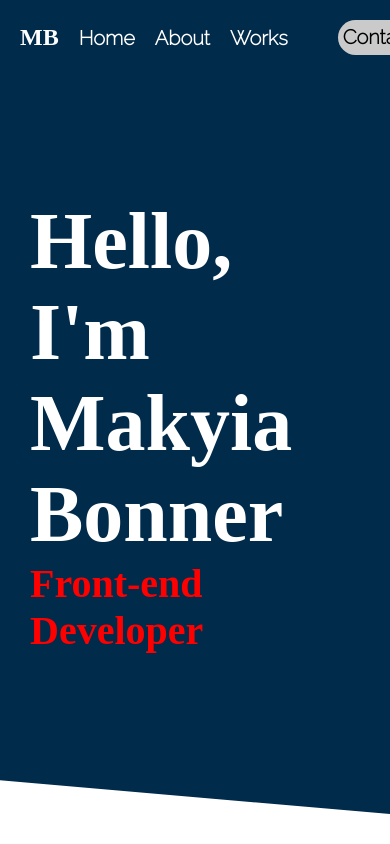
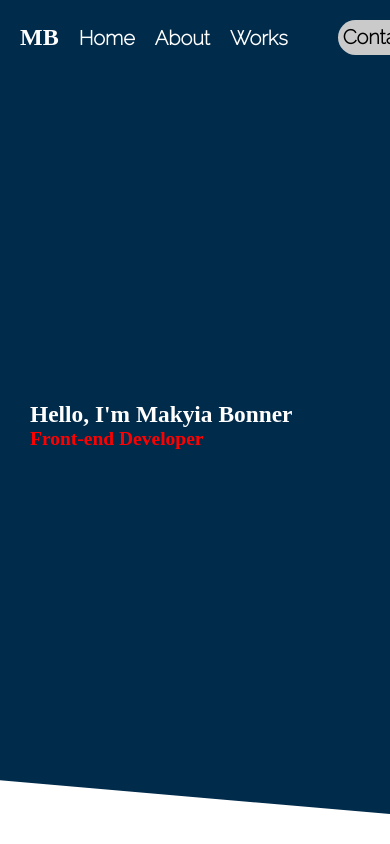
Before and after one commit to makyiabonner/portfolio, a Next.js app: page / in a window 390 px wide. Shown: the top 844 px of the page. Built offline with nearby package versions, Linux system fonts and the light colour scheme; a web font is replaced by a local one.

Commit message:
feature: landing title & subtitle responsive

```diff
--- a/src/styles/Home.module.css
+++ b/src/styles/Home.module.css
@@ -51,11 +51,11 @@
 }
 .landingTitle{
   color:white;
-  font-size: 80px;
+  font-size: clamp(23px,6vw,70px);
 }
 .landingSubtitle{
   color:red;
-  font-size: 40px;
+  font-size: clamp(10px,5vw,40px);
 }
 .secondMain,.thirdMain,.fourthMain{
   display:flex;
```
